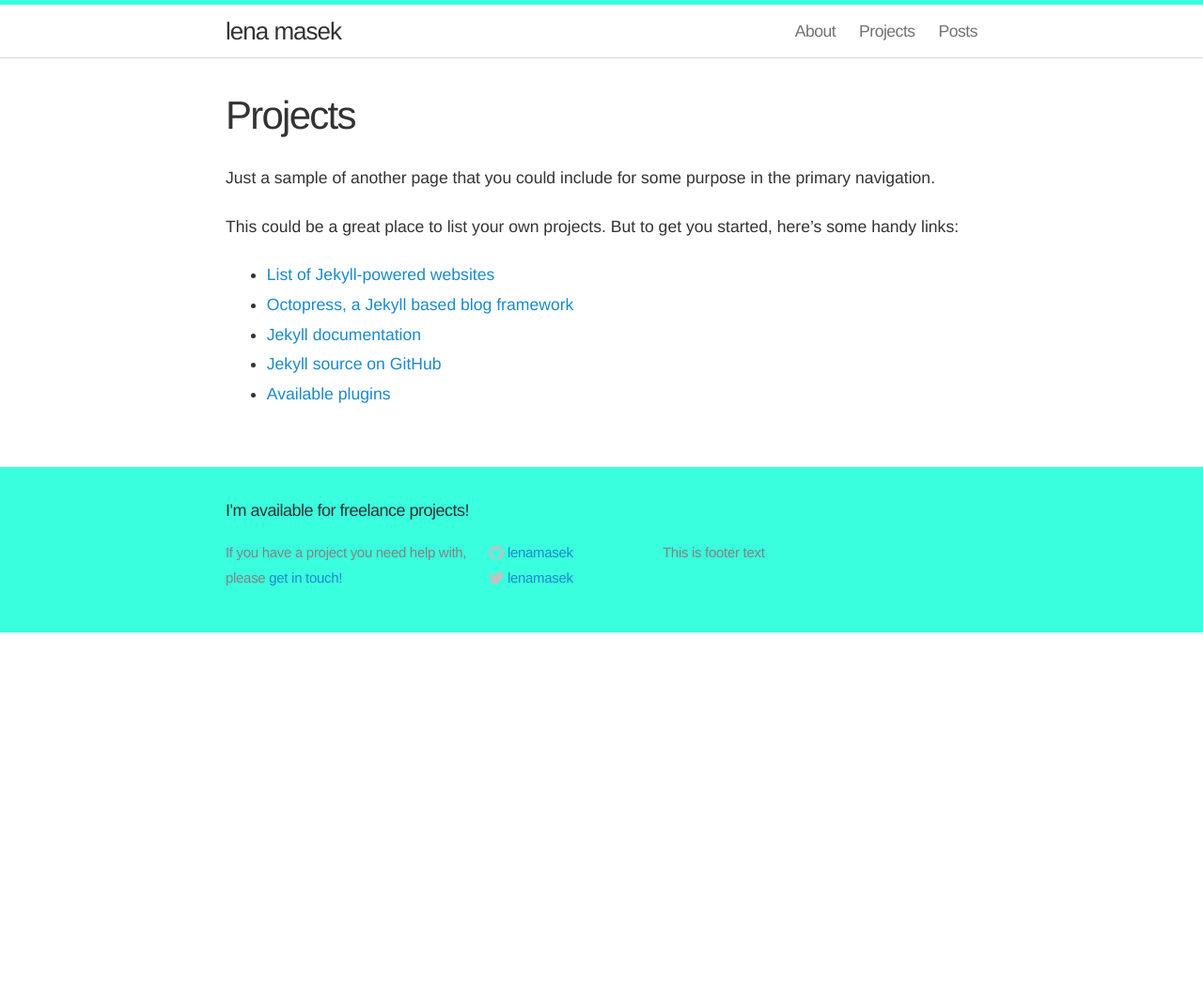
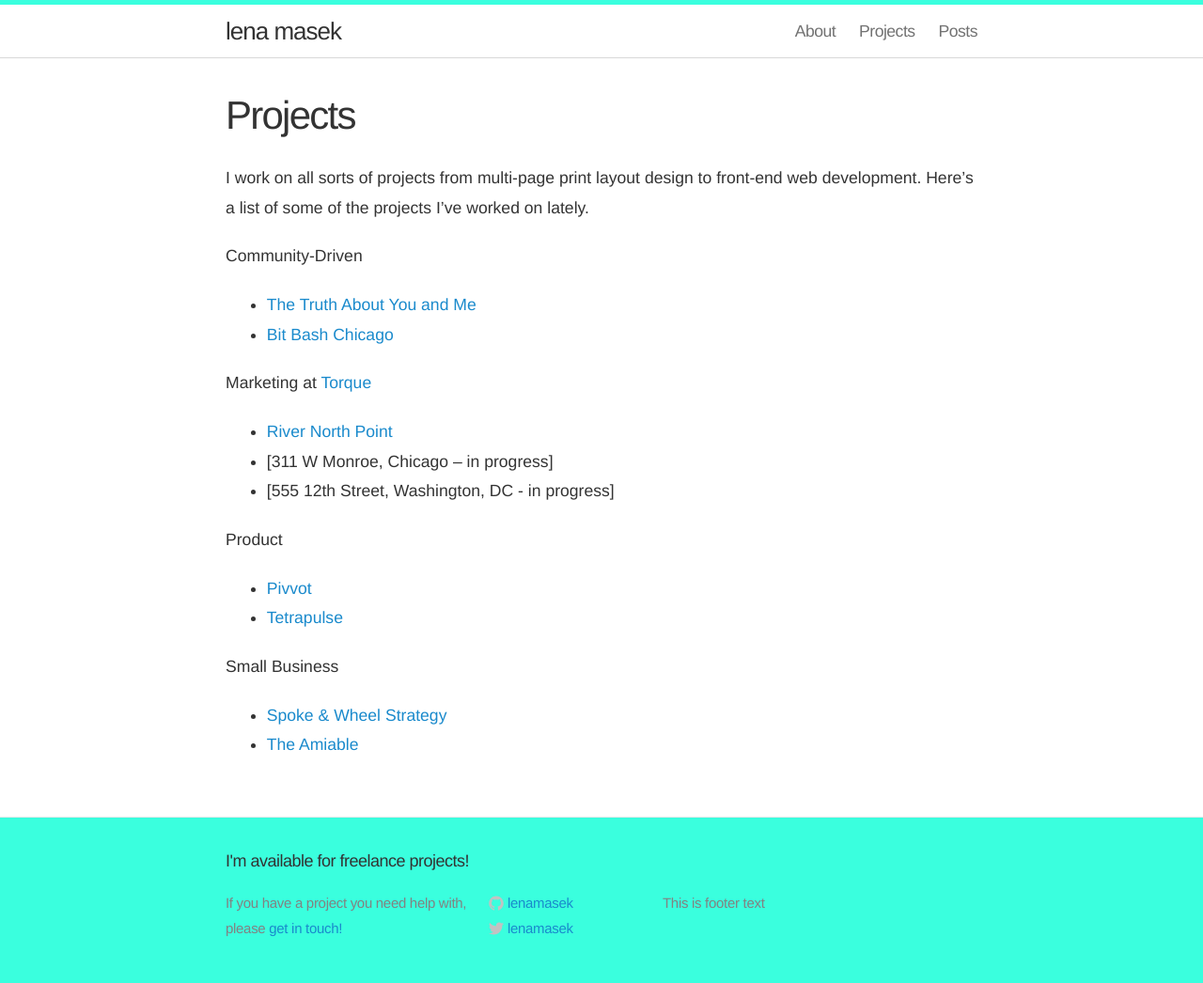
Before and after one commit to lenamasek/lenamasek.github.io, a Jekyll site: the page built from projects/index.md, in a window 1280 px wide. Shown: the whole page at 94% size. Built offline with Jekyll 4.4.1, drawn with Linux system fonts in a browser that asks for light colours; Markdown is read by kramdown in place of the engine named in the settings; before the commit the page ends 900 px from its top, so only the background shows below that.

Commit message:
added projects

```diff
--- a/projects/index.md
+++ b/projects/index.md
@@ -3,12 +3,26 @@ layout: page
 title: Projects
 ---
 
-Just a sample of another page that you could include for some purpose in the primary navigation.
+I work on all sorts of projects from multi-page print layout design to front-end web development. Here's a list of some of the projects I've worked on lately.
 
-This could be a great place to list your own projects. But to get you started, here's some handy links:
+Community-Driven
 
-- [List of Jekyll-powered websites](https://github.com/jekyll/jekyll/wiki/Sites)
-- [Octopress, a Jekyll based blog framework](https://github.com/octopress/)
-- [Jekyll documentation](http://jekyllrb.com/)
-- [Jekyll source on GitHub](https://github.com/jekyll/jekyll)
-- [Available plugins](http://jekyllrb.com/docs/plugins/#available_plugins)
+- [The Truth About You and Me](http://thetruthaboutyouand.me)
+- [Bit Bash Chicago](http://bitbashchicago.com/)
+
+
+Marketing at [Torque](http://torque.digital/)
+
+- [River North Point](http://rivernorthpoint.com)
+- [311 W Monroe, Chicago – in progress]
+- [555 12th Street, Washington, DC - in progress]
+
+
+Product
+- [Pivvot](http://pivvotgame.com/)
+- [Tetrapulse](http://tetrapulse.com/)
+
+
+Small Business
+- [Spoke & Wheel Strategy](http://spokeandwheelstrategy.com/)
+- [The Amiable](http://theamiable.com)
```
